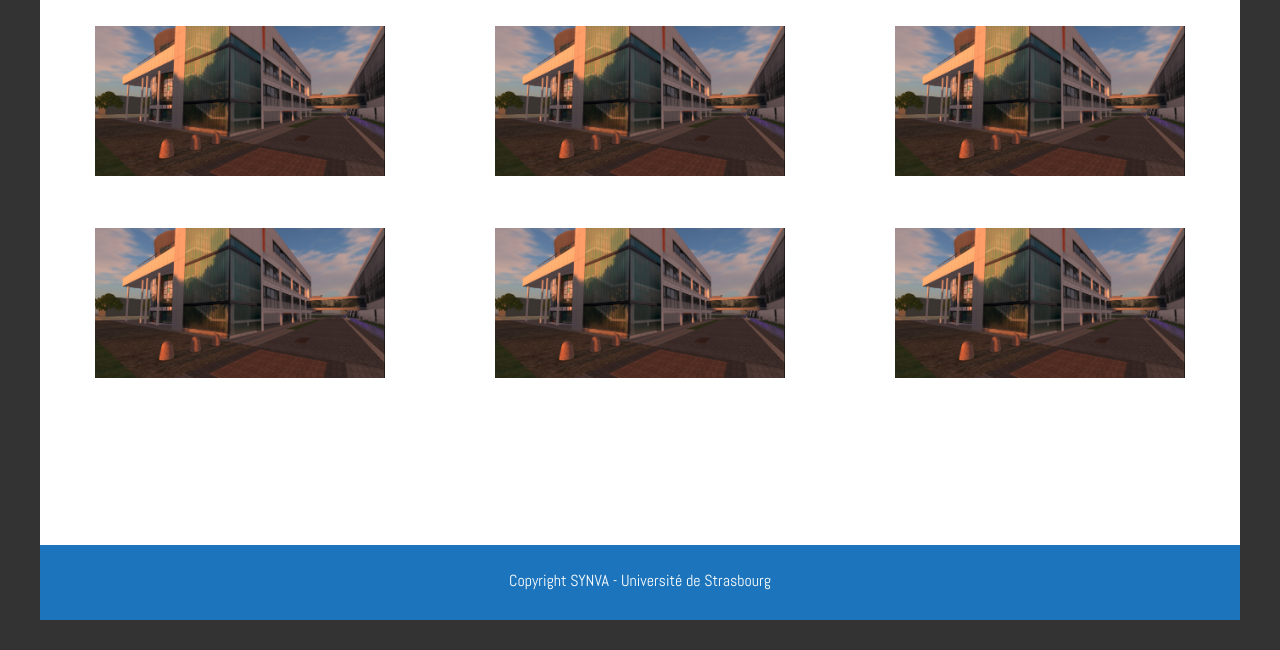
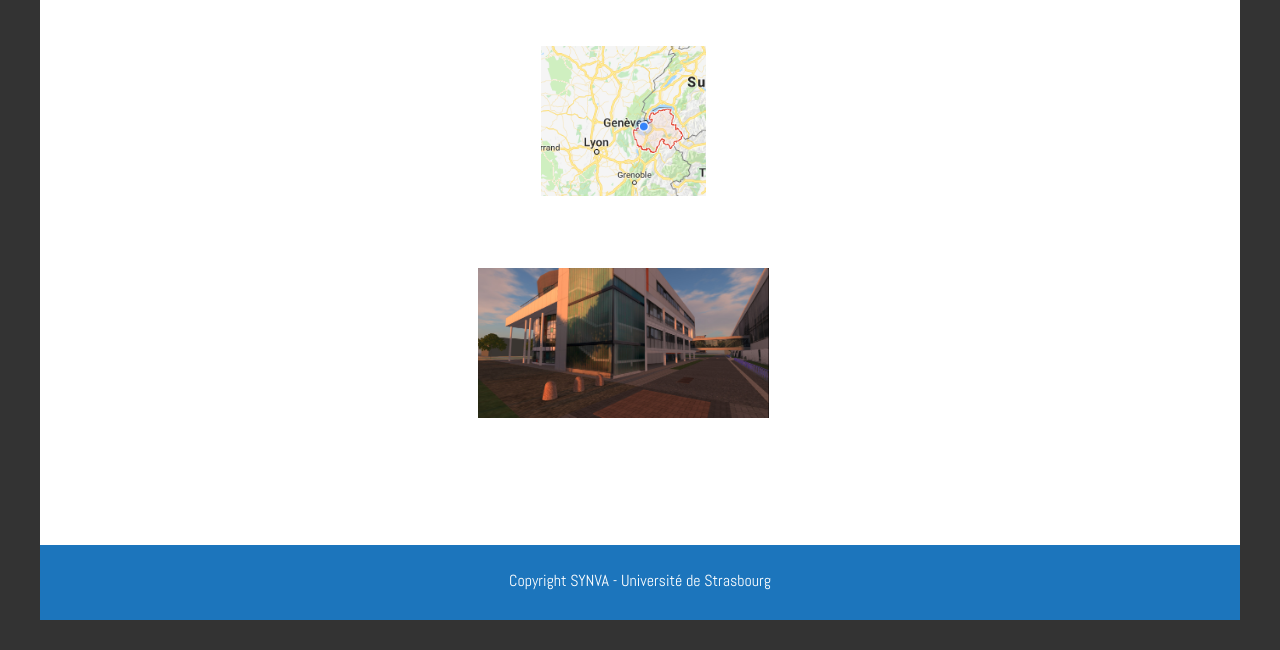
Before and after one commit to Remius1270/synva-officiel, a Laravel app: page /section/galerie in a window 1280 px wide. Shown: the part 210-860 px from the top of the page. Run offline with Laravel 8, Linux system fonts and the light colour scheme.

Commit message:
Gallery page modifications

```diff
--- a/app/Http/Controllers/globalController.php
+++ b/app/Http/Controllers/globalController.php
@@ -9,6 +9,8 @@ use App\Http\Requests;
 use App\Candidature;
 
 use App\Pages_content;
+
+use Illuminate\Http\UploadedFile;
 
 use Illuminate\Database\Eloquent\Model;
 
@@ -28,7 +30,10 @@ class GlobalController extends Controller
 
   public function get_view($view)
   {
-    return view($view);
+    $images = \File::allFiles('img/gallerie');
+    return view($view,[
+      'images' => $images
+    ]);
   }
 
   public function admin()
@@ -100,6 +105,32 @@ class GlobalController extends Controller
 
   }
 
+  public function galerie()
+  {
+    $images = \File::allFiles('img/gallerie');
+    return view('admin/galerie',[
+      'images' => $images
+    ]);
+  }
+
+  public function delete($file)
+  {
+    \File::delete(public_path('img/gallerie/').$file.'.png');
+    return redirect('admin/galerie');
+  }
+
+  public function upload_pic(Request $request)
+  {
+    if ($request->hasFile('fileToUpload')) {
+        $image = $request->file('fileToUpload');
+        $name = time().'.'.$image->getClientOriginalExtension();
+        $destinationPath = public_path('img/gallerie/');
+        $image->move($destinationPath, $name);
+
+    return redirect('admin/galerie');
+  }
+}
+
 
   /* fonctions auxiliaires */
 
--- a/public/css/style.css
+++ b/public/css/style.css
@@ -313,6 +313,7 @@ table{
 
 .galery-img-container > td{
   height: 200px;
+  width: 300px;
   border-radius: 5px;
   transition: background-color 0.5s ease;
 }
--- a/resources/views/formation/contenu.blade.php
+++ b/resources/views/formation/contenu.blade.php
@@ -1,6 +1,6 @@
 @include('partials.header')
 <p class="centered section-title" style="font-size:3em;margin-top:20px;" >{{$name}}</p>
 <div class='content col-md-7 centered'>
-  {!! $text !!}
+  <img src="{{ URL::asset('img/contenu.png')}}">
 </div>
 @include('partials.footer')
--- a/resources/views/formation/debouches.blade.php
+++ b/resources/views/formation/debouches.blade.php
@@ -1,6 +1,6 @@
 @include('partials.header')
 <p class="centered section-title" style="font-size:3em;margin-top:20px;" >{{$name}}</p>
-<div class='content col-md-8 centered'>
+<div class='content col-md-10 centered'>
   {!! $text !!}
 </div>
 @include('partials.footer')
--- a/resources/views/galerie.blade.php
+++ b/resources/views/galerie.blade.php
@@ -6,18 +6,12 @@
   </thead>
 
 <tbody>
-  <table class="opensimphoto col-md-12">
-      <tr class="galery-img-container col-md-12" >
-        <td class="col-md-3" ><a href="{{URL::asset('img/opensim/4_001.jpg')}}" ><img  class="galery-img" id="img1" src="{{URL::asset('img/opensim/4_001.jpg')}}"></a></td>
-        <td class="col-md-3" ><a href="{{URL::asset('img/opensim/4_001.jpg')}}" ><img  class="galery-img" id="img1" src="{{URL::asset('img/opensim/4_001.jpg')}}"></a></td>
-        <td class="col-md-3" ><a href="{{URL::asset('img/opensim/4_001.jpg')}}" ><img  class="galery-img" id="img1" src="{{URL::asset('img/opensim/4_001.jpg')}}"></a></td>
+  <table class="opensimphoto col-md-5 centered" style="text-align:center;display:table;">
+    @foreach($images as $image)
+      <tr class="galery-img-container col-md-8 centered" >
+        <td><a href="{{URL::asset($image)}}" ><img src="{{ URL::asset($image)}}" class="galery-img"></a></td>
       </tr>
-      <tr class="galery-img-container" >
-        <td class="col-md-3" ><a href="{{URL::asset('img/opensim/4_001.jpg')}}" ><img  class="galery-img" id="img1" src="{{URL::asset('img/opensim/4_001.jpg')}}"></a></td>
-        <td class="col-md-3" ><a href="{{URL::asset('img/opensim/4_001.jpg')}}" ><img  class="galery-img" id="img1" src="{{URL::asset('img/opensim/4_001.jpg')}}"></a></td>
-        <td class="col-md-3" ><a href="{{URL::asset('img/opensim/4_001.jpg')}}" ><img  class="galery-img" id="img1" src="{{URL::asset('img/opensim/4_001.jpg')}}"></a></td>
-      </tr>
-
+    @endforeach
   </table>
 </tbody>
 </div>
--- a/resources/views/partials/admin_header.blade.php
+++ b/resources/views/partials/admin_header.blade.php
@@ -44,9 +44,9 @@
     <nav class="navbar navbar-dark bg-dark">
             <div id='ariane' ></div>
       <div class="btn-group menu" role="group" aria-label="Button group with nested dropdown">
-        <a  href="{{url('admin/opensim')}}" class="btn btn-secondary">Inscriptions</a>
-        <a  href="{{url('admin/gestionnaire')}}" class="btn btn-secondary">Gestionnaire de médias</a>
-        <a  href="{{url('admin/inscription')}}" class="btn btn-secondary">Autre</a>
+        <a  href="{{url('admin/inscriptions')}}" class="btn btn-secondary">Inscriptions</a>
+        <a  href="{{url('admin/gestionnaire')}}" class="btn btn-secondary">Gestionnaire de pages</a>
+        <a  href="{{url('admin/galerie')}}" class="btn btn-secondary">Galerie</a>
       </div>
 
       <a class='btn btn-secondary disconnect' href="{{url('disconnect')}}" >Déconnexion</a>
--- a/routes/web.php
+++ b/routes/web.php
@@ -25,10 +25,13 @@ Route::post('create_candidature','CandidaturesController@create_candidature');
 
 // Admin routes
 
+Route::get('admin/supprimer/{file}','globalController@delete');
 Route::get('admin','globalController@admin');
 Route::get('admin/inscriptions','globalController@inscriptions_liste');
 Route::get('admin/inscriptions/candidature/{id}','globalController@display_one');
 Route::get('admin/gestionnaire','globalController@pages_list');
+Route::get('admin/galerie','globalController@galerie');
+Route::post('admin/add_picture','globalController@upload_pic');
 Route::get('disconnect','GlobalController@disconnect');
 Route::get('admin/gestionnaire/{page}','GlobalController@modify_page');
 Route::post('save/page','GlobalController@save_page');
```
Also changed, not shown: resources/views/accueil.blade.php (+2 -2 lines), resources/views/admin/galerie.blade.php (added, +21 -0 lines), public/img/gallerie/1536849488.png (added), public/img/gallerie/4_001.jpg (added).
